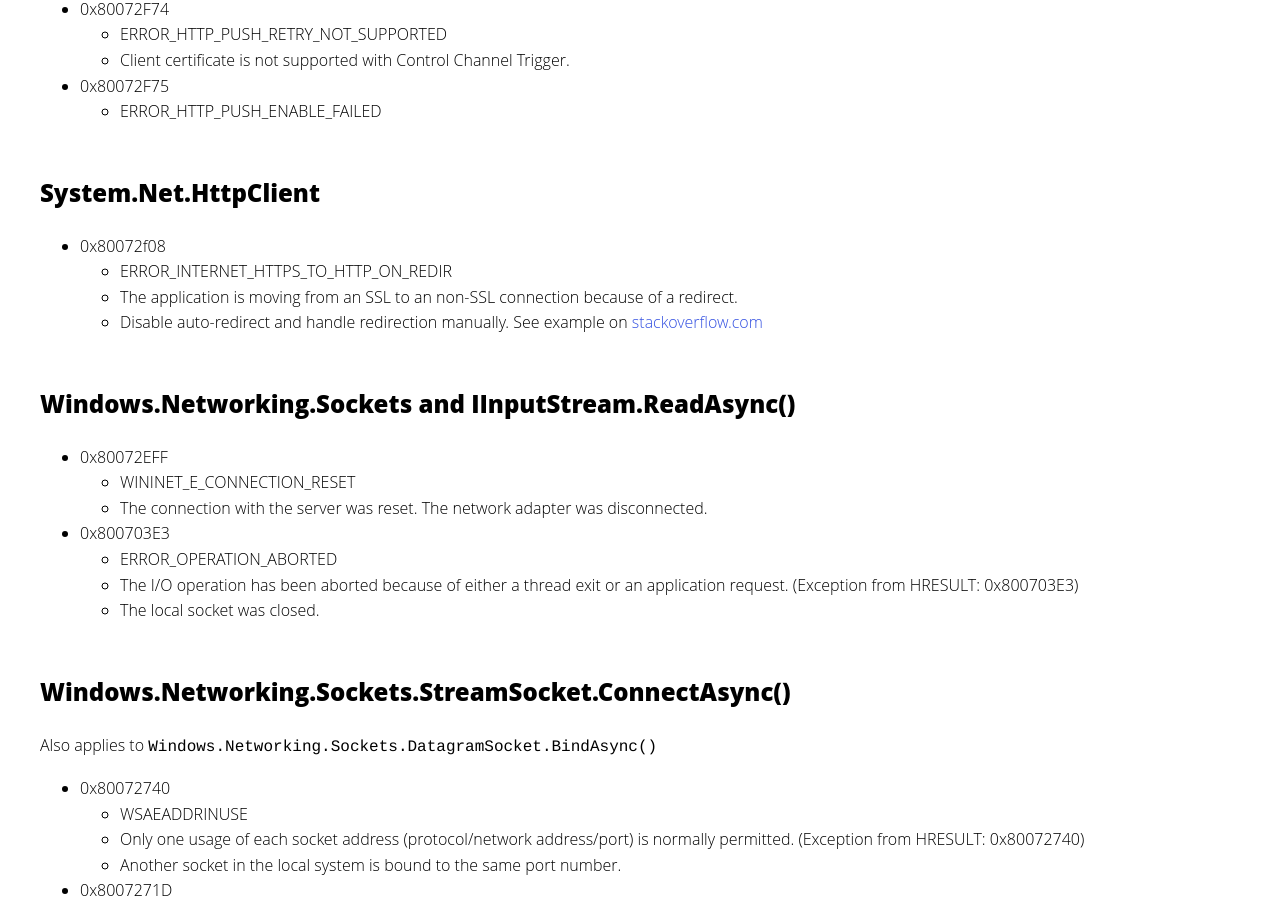
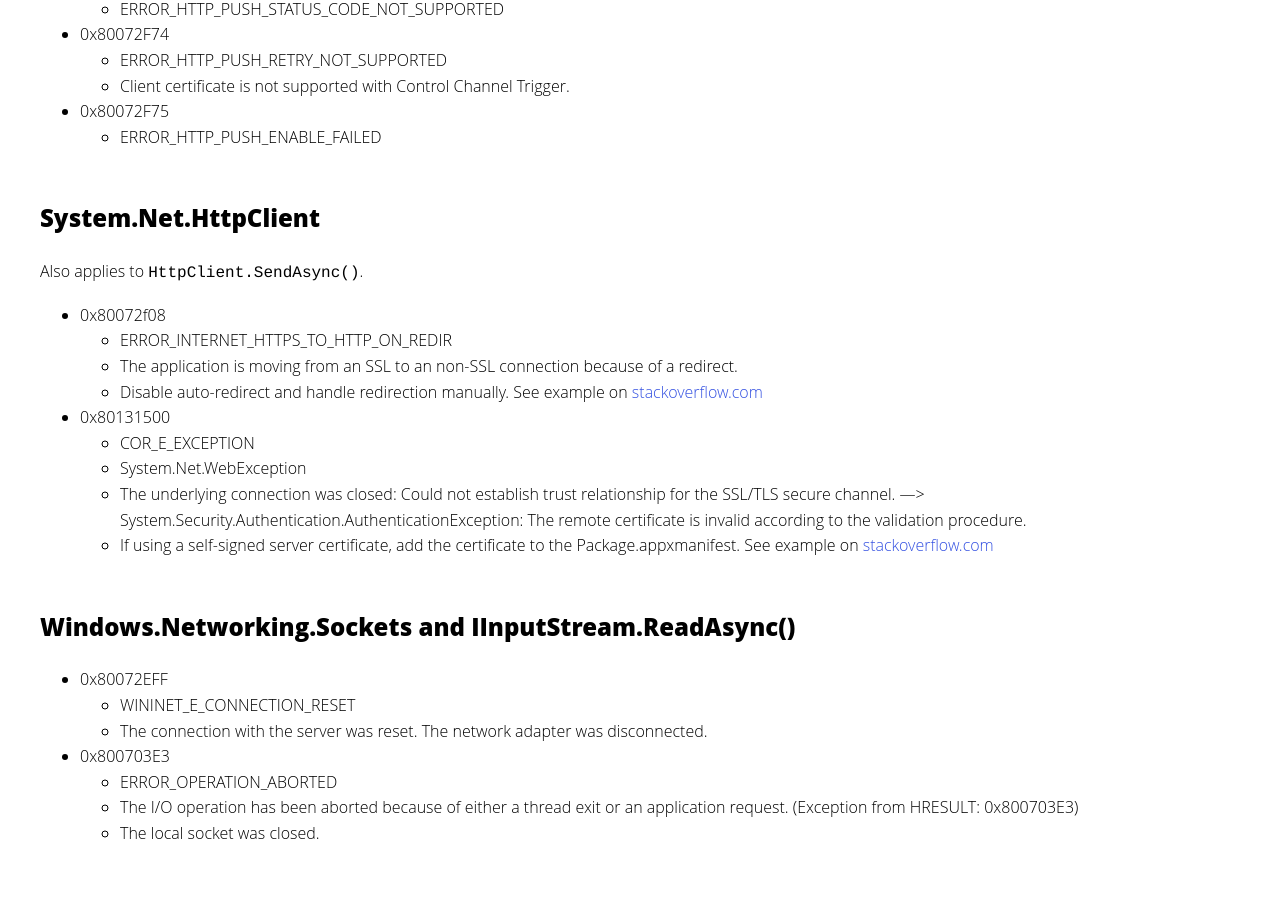
Before and after one commit to kiewic/kiewic.github.io, a Jekyll site: the page built from _posts/2015-08-16-windows-runtime-hresult-table.md, in a window 1280 px wide and 900 px high, scrolled down 3040 px. Built offline with Jekyll 4.4.1, drawn with Linux system fonts in a browser that asks for light colours; comment, search, counter and statistics services are not loaded; some of the changed text lies outside the part shown.

Commit message:
Updating HRESULTs post.

```diff
--- a/_posts/2015-08-16-windows-runtime-hresult-table.md
+++ b/_posts/2015-08-16-windows-runtime-hresult-table.md
@@ -64,7 +64,7 @@
     * WININET_E_INVALID_CA
     * The certificate authority is invalid or incorrect.
     * The Issuer is not in the Trusted Root Certification Authorities store.
-    * If using a self-signed server certificate, add the certificate to the Package Trusted Root Certification Authorities store. See example on [stackoverflow.com](http://stackoverflow.com/questions/29395219/dont-know-how-to-add-ssl-certificate-on-windows-phone-8-1-portable-class-librar/29419301#29419301)
+    * If using a self-signed server certificate, add the certificate to the Package Trusted Root Certification Authorities store. See example on [stackoverflow.com][add_self_signed_certificate_1]
     * Not recommended: ignore the error by adding `ChainValidationResult.Untrusted` to `HttpBaseProtocolFilter.IgnorableServerCertificateErrors`. See example on [stackoverflow.com][ignore_cert_errors]
 * 0x80072F06
     * WININET_E_SEC_CERT_CN_INVALID
@@ -102,10 +102,18 @@
 
 ## System.Net.HttpClient
 
+Also applies to `HttpClient.SendAsync()`.
+
 * 0x80072f08
     * ERROR_INTERNET_HTTPS_TO_HTTP_ON_REDIR
     * The application is moving from an SSL to an non-SSL connection because of a redirect.
     * Disable auto-redirect and handle redirection manually. See example on [stackoverflow.com](http://stackoverflow.com/questions/32992164/getting-exception-in-system-net-httpclient-a-redirect-request-will-change-a-se/32998982#32998982)
+* 0x80131500
+    * COR_E_EXCEPTION
+    * System.Net.WebException
+    * The underlying connection was closed: Could not establish trust relationship for the SSL/TLS secure channel. ---> System.Security.Authentication.AuthenticationException: The remote certificate is invalid according to the validation procedure.
+    * If using a self-signed server certificate, add the certificate to the Package.appxmanifest. See example on [stackoverflow.com][add_self_signed_certificate_2]
+
 
 
 ## Windows.Networking.Sockets and IInputStream.ReadAsync()
@@ -182,6 +190,9 @@
     * Remote machine (server) aborts connection during SSL negotiation.
 
 
+## System.Net.WebSockets.ClientWebSocket
+* 0x80072EFE
+    * ERROR_INTERNET_CONNECTION_ABORTED
 
 
 ## Windows.Networking.BackgroundTransfer
@@ -217,4 +228,6 @@
 
 [msdn_json]: https://msdn.microsoft.com/en-us/library/windows/apps/xaml/hh770289.aspx
 [ignore_cert_errors]: http://stackoverflow.com/a/23875601/27211
+[add_self_signed_certificate_1]: http://stackoverflow.com/questions/29395219/dont-know-how-to-add-ssl-certificate-on-windows-phone-8-1-portable-class-librar/29419301#29419301
+[add_self_signed_certificate_2]: http://stackoverflow.com/questions/34822640/how-to-ignor-self-signed-certificates-with-system-net-http-httpclient-in-univers/34822679#34822679
 [httpclienthandler_credentials]: http://stackoverflow.com/questions/34365570/security-error-occured-with-http-request-and-universal-apps/34368622#34368622
```
